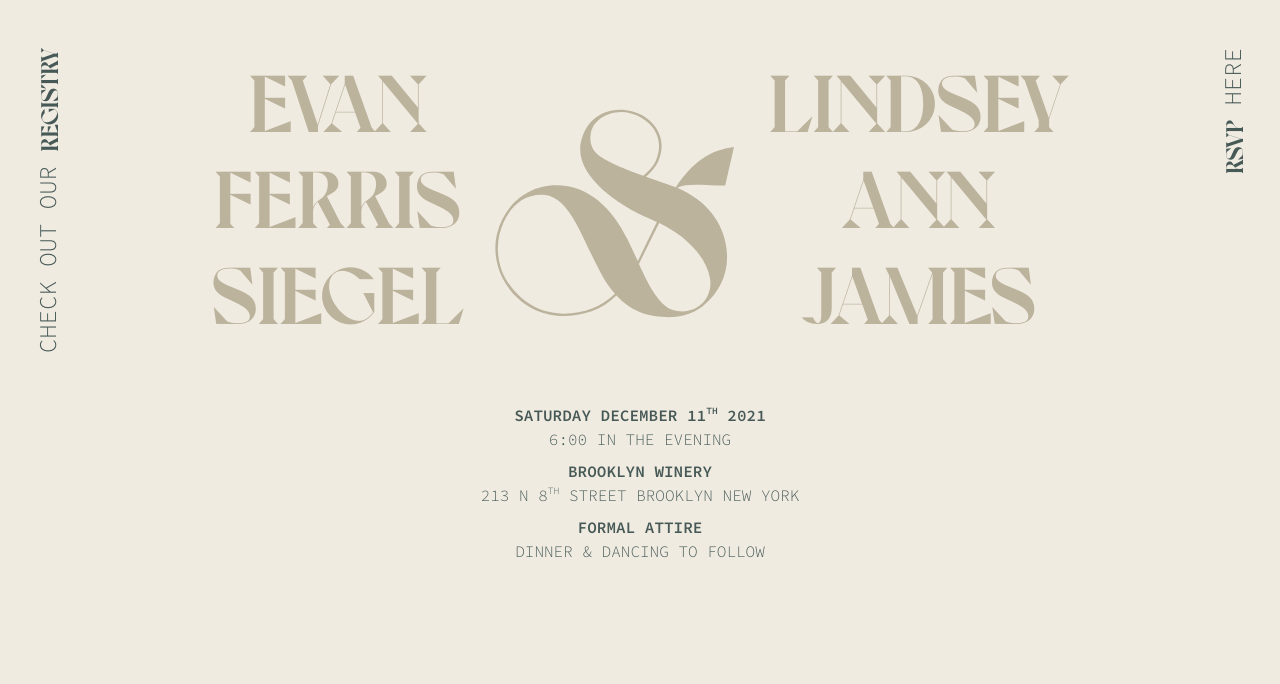
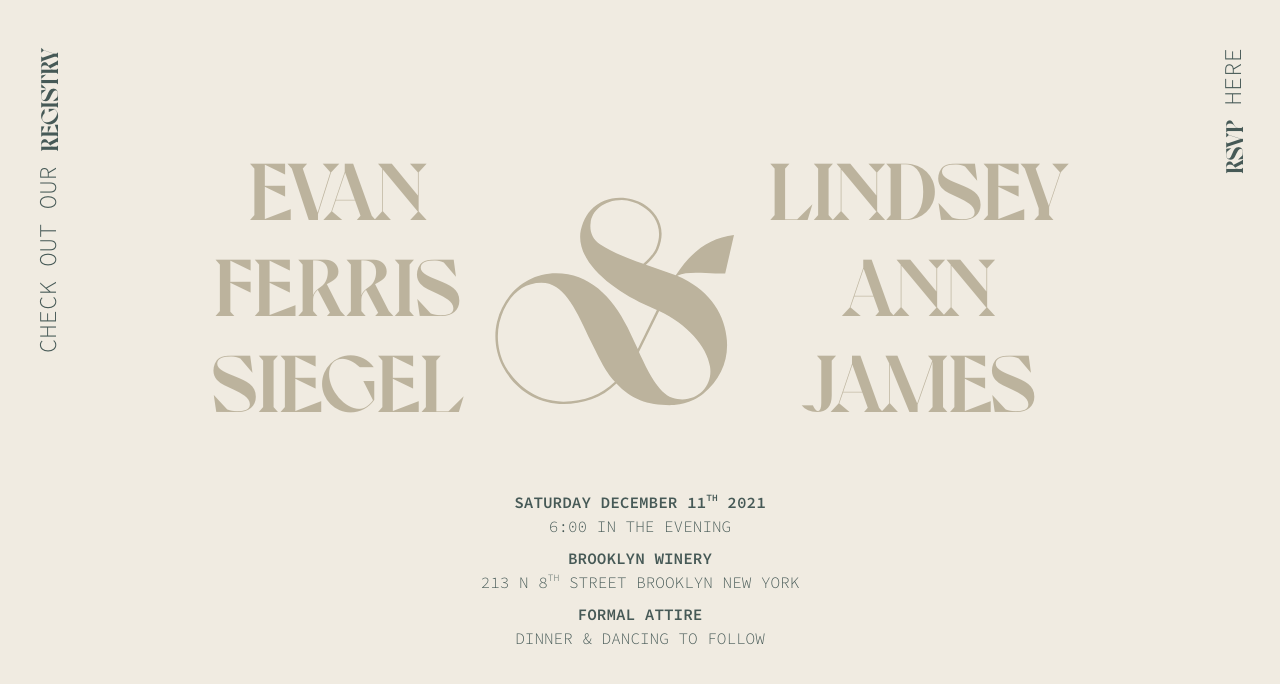
Before and after one commit to vanev/wedding, a Next.js app: page / in a window 1280 px wide. Shown: the top 684 px of the page. Built offline with nearby package versions, Linux system fonts and the light colour scheme.

Commit message:
Vertically Centers Homepage Content

```diff
--- a/styles/Home.module.css
+++ b/styles/Home.module.css
@@ -1,5 +1,8 @@
 .main {
   position: relative;
+  display: flex;
+  flex-direction: column;
+  justify-content: center;
   padding-top: 3rem;
   padding-bottom: 4rem;
   width: 100vw;
```
